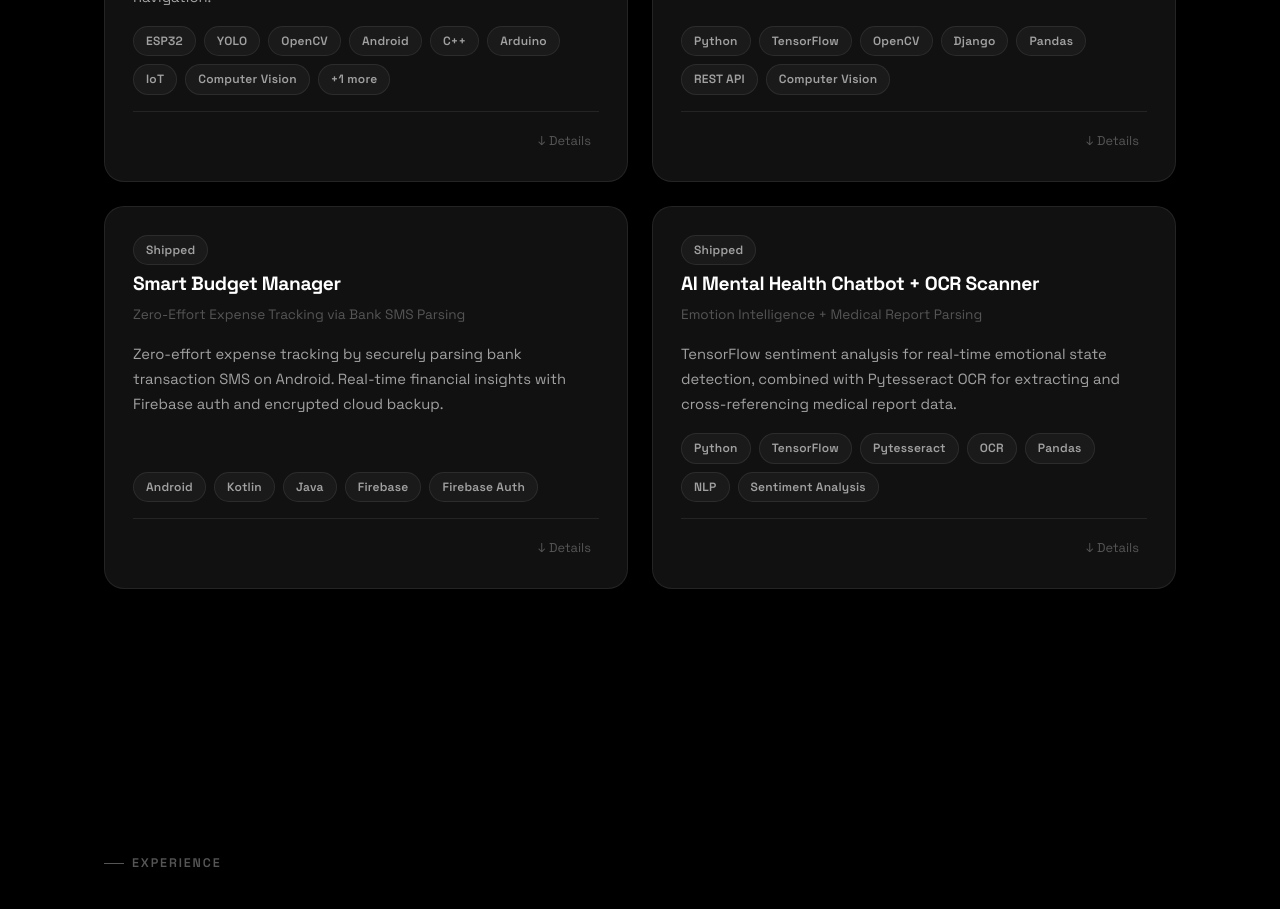
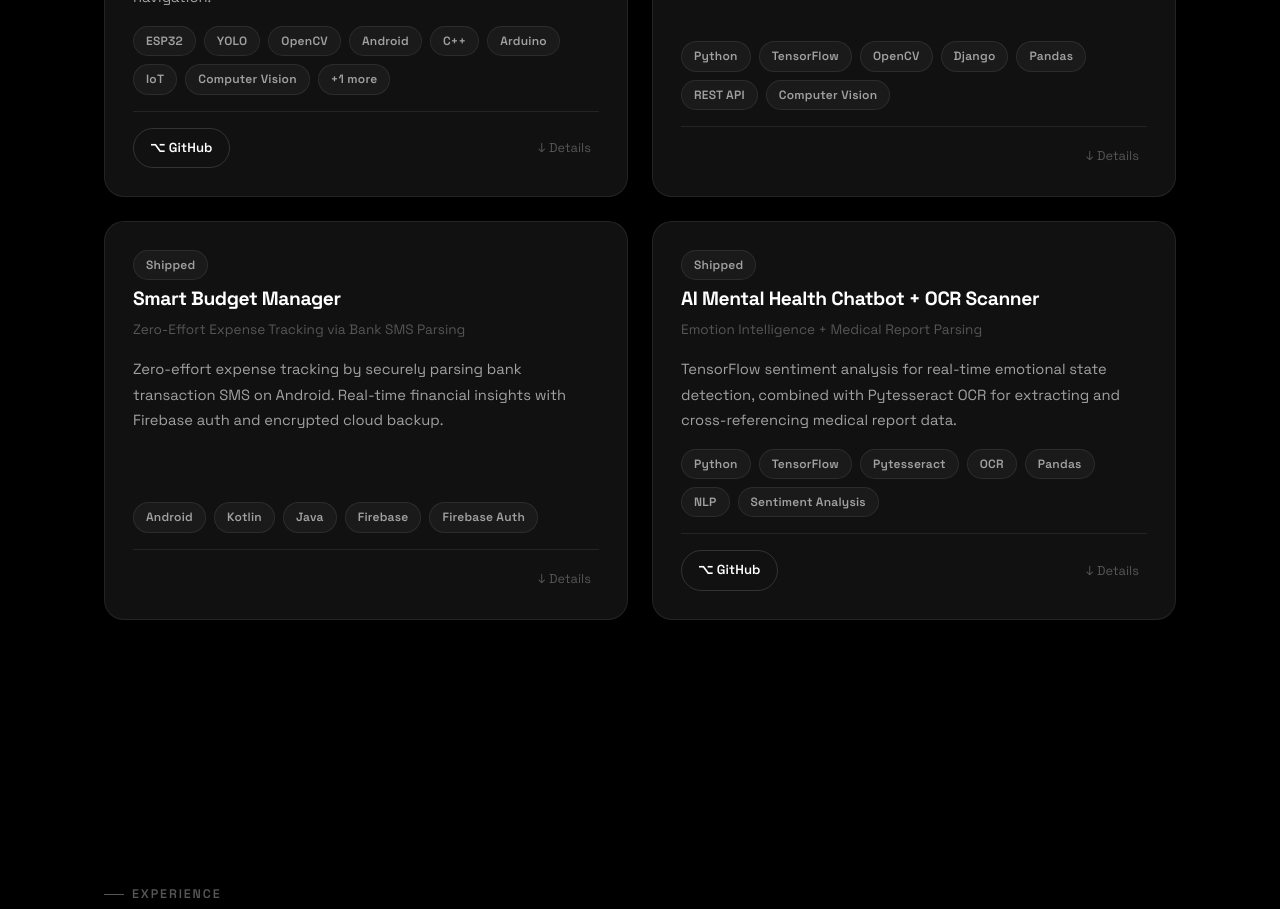
Before and after one commit to ankit-sengupta05/ankit-sengupta05, a React (Vite) app in the folder portfolio/: page / in a window 1280 px wide. Shown: the part 5540-6449 px from the top of the page. Built offline with nearby package versions, Linux system fonts and the light colour scheme.

Commit message:
fix: update all project repository URLs across portfolio and README

```diff
--- a/portfolio/src/data/projects.ts
+++ b/portfolio/src/data/projects.ts
@@ -33,7 +33,7 @@ export const projects: Project[] = [
     statusLabel: '🔬 Actively Researching',
     isResearch: true,
     featured: true,
-    repoUrl: 'https://github.com/ankit-sengupta05/Open-BCI-EEG-To-Text',
+    repoUrl: 'https://github.com/ankit-sengupta05/NeuroLink-Open-BCI-EEG-to-Text-Robotic-Implementation',
     highlights: [
       'OpenBCI hardware integration for non-invasive EEG signal capture',
       'Multi-band signal processing: alpha, beta, theta, delta wave analysis',
@@ -138,7 +138,7 @@ export const projects: Project[] = [
     category: ['AI/ML', 'Security', 'Backend', 'Frontend'],
     status: 'Hackathon',
     badge: '🏆 Security Hackathon',
-    repoUrl: 'https://github.com/ankit-sengupta05/mesh_guard',
+    repoUrl: 'https://github.com/ankit-sengupta05/CyberX',
     highlights: [
       'Prompt Injection Firewall: heuristic + LLM-based real-time evaluation',
       'Neo4j Trust Graph: agents earn/lose trust, below-threshold agents sandboxed',
@@ -195,6 +195,7 @@ export const projects: Project[] = [
     category: ['Embedded', 'AI/ML'],
     status: 'Shipped',
     badge: '🏅 VIT Internal Expo — Selected',
+    repoUrl: 'https://github.com/ankit-sengupta05/Smart-Vision-Aid-For-The-Visually-Impaired',
     highlights: [
       '3× synchronized ESP32-CAM modules for 360° spatial coverage',
       'YOLO real-time object detection — sub-100ms obstacle identification',
@@ -242,6 +243,7 @@ export const projects: Project[] = [
     tags: ['Python', 'TensorFlow', 'Pytesseract', 'OCR', 'Pandas', 'NLP', 'Sentiment Analysis'],
     category: ['AI/ML'],
     status: 'Shipped',
+    repoUrl: 'https://github.com/ankit-sengupta05/AI-Mental-Health-Chatbot-OCR-Scanner',
     highlights: [
       'TensorFlow NLP for real-time emotional state detection',
       'Pytesseract OCR medical report extraction',
```
Also changed, not shown: 1 other file (tests, documents, lock files or other folders).
